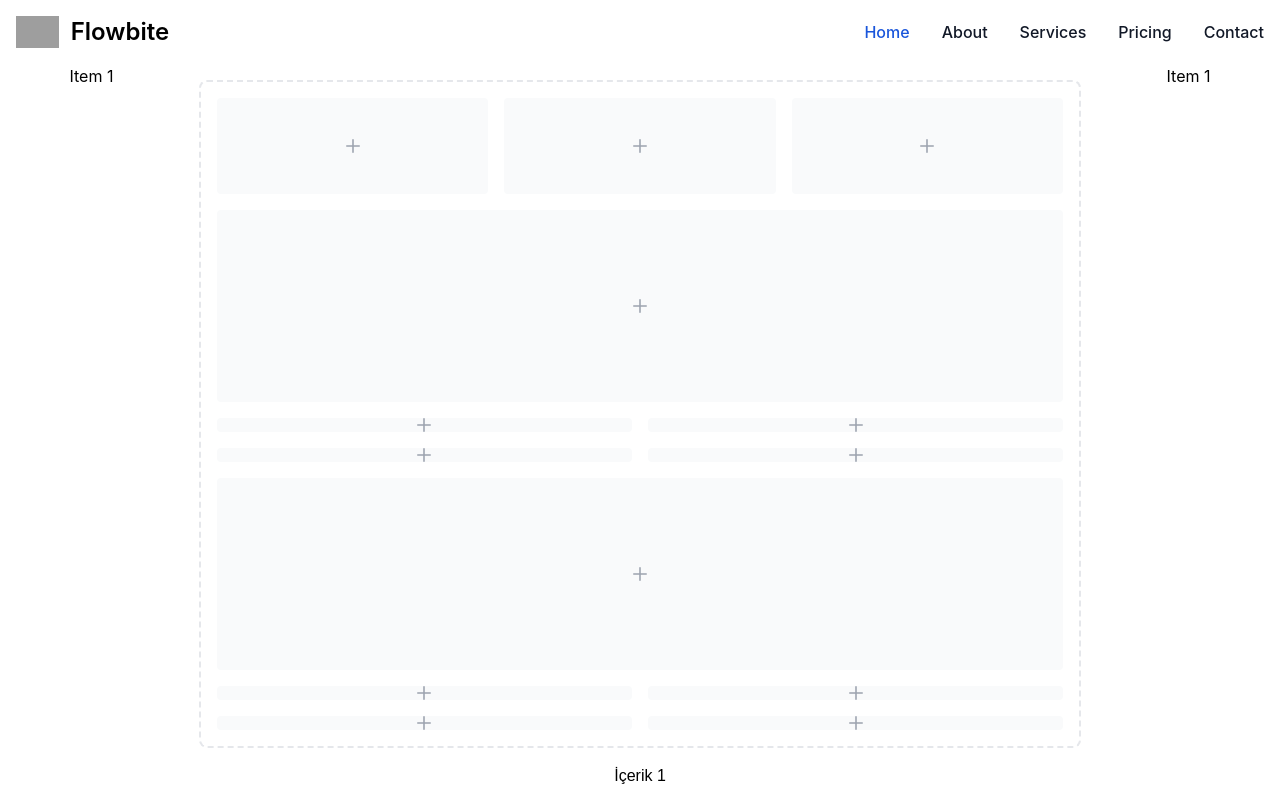
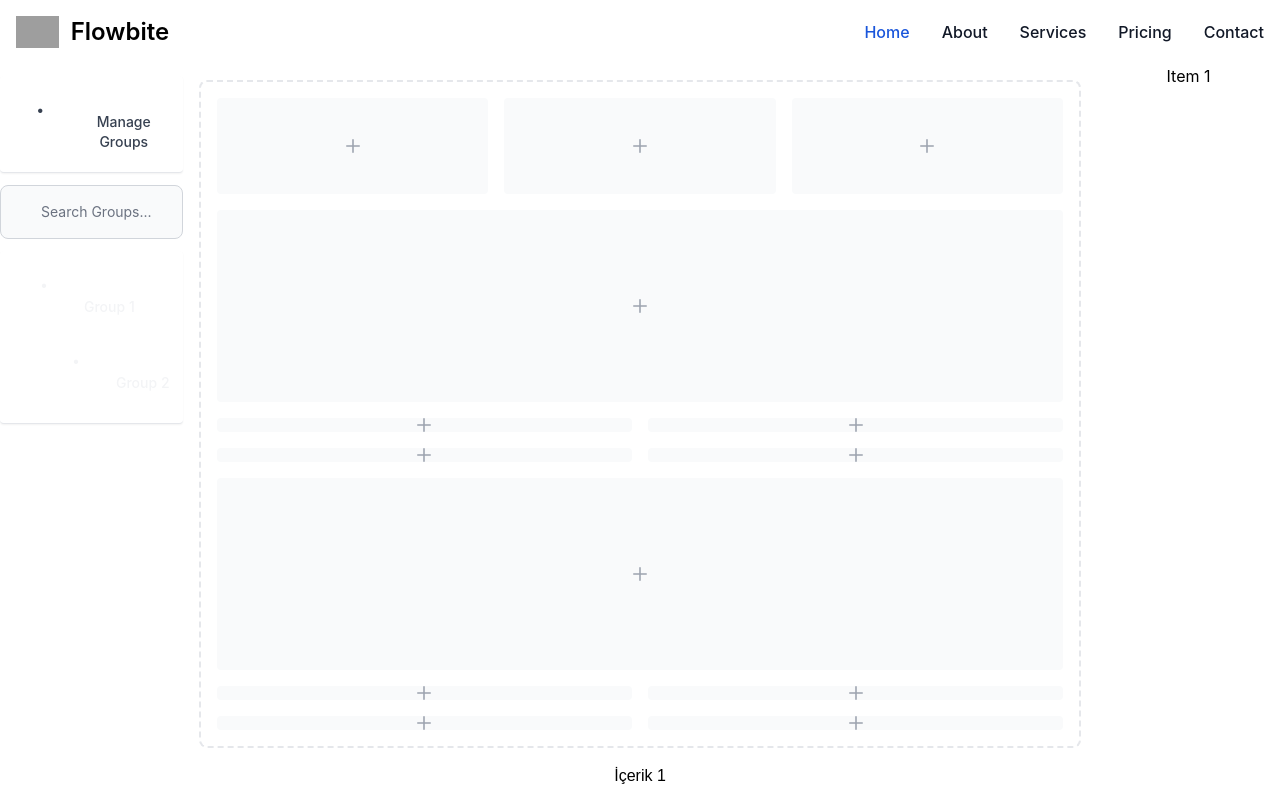
Before and after one commit to canata09/Tailwind-Flowbite-ReactJS-Library, a React (Create React App) app: page / in a window 1280 px wide. Built offline with nearby package versions, Linux system fonts and the light colour scheme; grey boxes are pictures that could not be loaded.

Commit message:
Update App.js

```diff
--- a/src/App.js
+++ b/src/App.js
@@ -3,13 +3,72 @@ import Navabar from './components/Navabar/Navabar';
 import Mockdata from './components/Mockdata/Mockdata';
 import Fonts from './components/Fonts/Fonts';
 
+const right = {
+  root: {
+    base: "relative",
+    list: "my-3 p-3 border-b pb-2 bg-white rounded shadow-sm"
+  },
+  item: {
+    base: "flex text-gray-500 pt-3",
+    chevron: "mx-1 h-4 w-4 text-gray-400 group-first:hidden md:mx-2",
+    href: {
+      off: "flex items-center text-sm font-medium text-gray-100 dark:text-gray-400",
+      on: "flex items-center text-sm font-medium text-gray-700 hover:text-gray-900 dark:text-gray-400 dark:hover:text-white"
+    },
+    icon: "mr-2 size-16"
+  }
+};
+
 function App() {
+  const navItems = [
+    { name: "Manage Groups", href: "/", active: true },
+    { name: "Group 1", href: "/", active: false },
+    { name: "Group 2", href: "/", active: false }
+  ];
+
   return (
     <div className="App">
 
       <Navabar />
       <div class="grid grid-cols-layout">
-        <div>Item 1</div>
+        <div>
+          <div className={right.root.base}>
+            <ul className={right.root.list}>
+              {navItems.map((item, index) => (
+                index === 0 ? (
+                  <li key={index} className={right.item.base}>
+                    <a
+                      href={item.href}
+                      className={item.active ? right.item.href.on : right.item.href.off}
+                    >
+                      <span className={right.item.icon}>•</span>
+                      {item.name}
+                    </a>
+                  </li>
+                ) : null
+              ))}
+            </ul>
+
+            <input type="search" id="default-search" class="block w-full p-4 ps-10 text-sm text-gray-900 border border-gray-300 rounded-lg bg-gray-50 focus:ring-blue-500 focus:border-blue-500 dark:bg-gray-700 dark:border-gray-600 dark:placeholder-gray-400 dark:text-white dark:focus:ring-blue-500 dark:focus:border-blue-500" placeholder="Search Groups..." required />
+
+            <ul className={right.root.list}>
+              {navItems.map((item, index) => (
+                index > 0 ? (
+                  <li key={index} className={right.item.base}>
+                    {index > 1 && <span className={right.item.chevron}></span>}
+                    <a
+                      href={item.href}
+                      className={item.active ? right.item.href.on : right.item.href.off}
+                    >
+                      <span className={right.item.icon}>•</span>
+                      {item.name}
+                    </a>
+                  </li>
+                ) : null
+              ))}
+            </ul>
+          </div>
+        </div>
         <div>
           <div class="space-y-3">
             <Mockdata />
```
